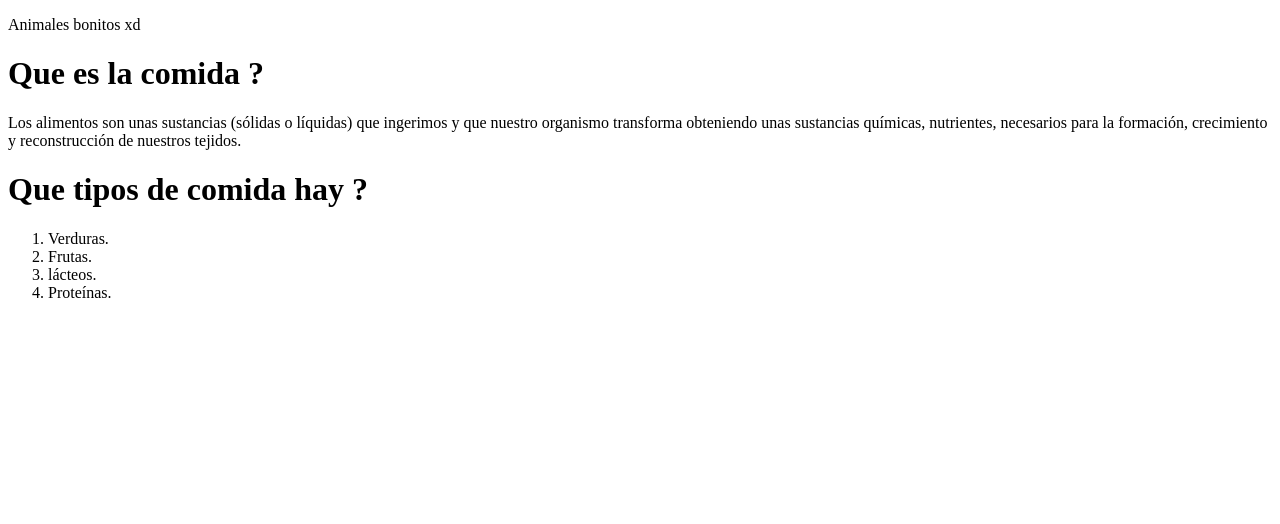
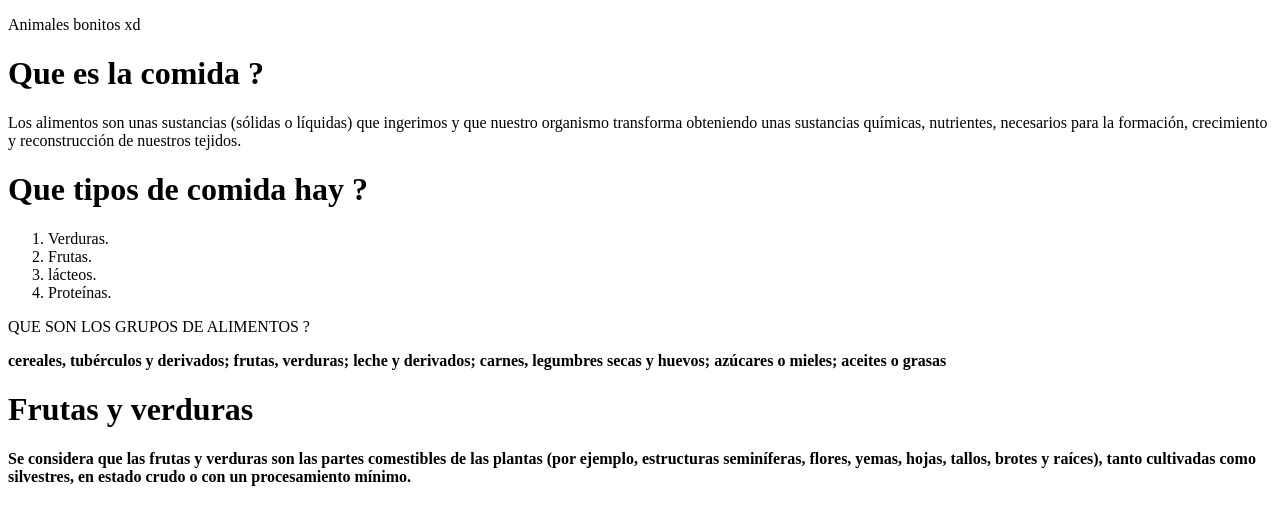
Before and after one commit to ruthTuti/practica-9-02-2024, a plain HTML site: page index.html in a window 1280 px wide. Drawn offline with Linux system fonts and the light colour scheme.

Commit message:
cuarta version

```diff
--- a/index.html
+++ b/index.html
@@ -27,5 +27,21 @@
              </li>
 
              </ol>
+
+
+
+             <P> QUE SON LOS GRUPOS DE ALIMENTOS ? </P>
+
+             <P><strong> cereales, tubérculos y derivados; frutas, verduras; leche y
+            derivados; carnes, legumbres secas y huevos; azúcares o mieles; aceites o grasas</strong></P>
+
+
+
+
+            <h1> Frutas y verduras </h1>
+
+            <p><strong > Se considera que las frutas y verduras son las partes comestibles de las plantas
+                 (por ejemplo, estructuras seminíferas, flores, yemas, hojas, tallos, brotes y raíces), tanto
+                  cultivadas como silvestres, en estado crudo o con un procesamiento mínimo.</strong></p>
 </body>
 </html>
```
